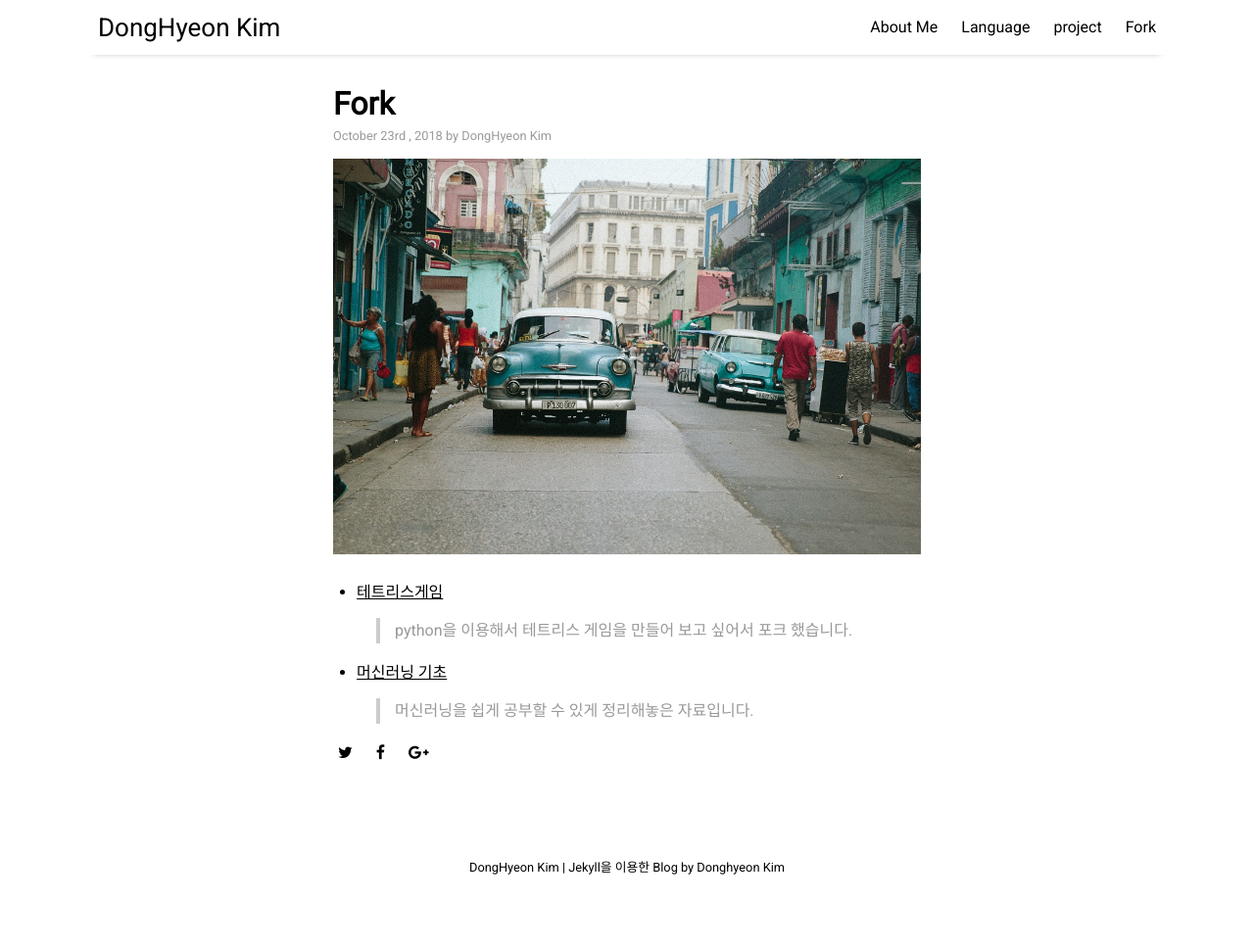
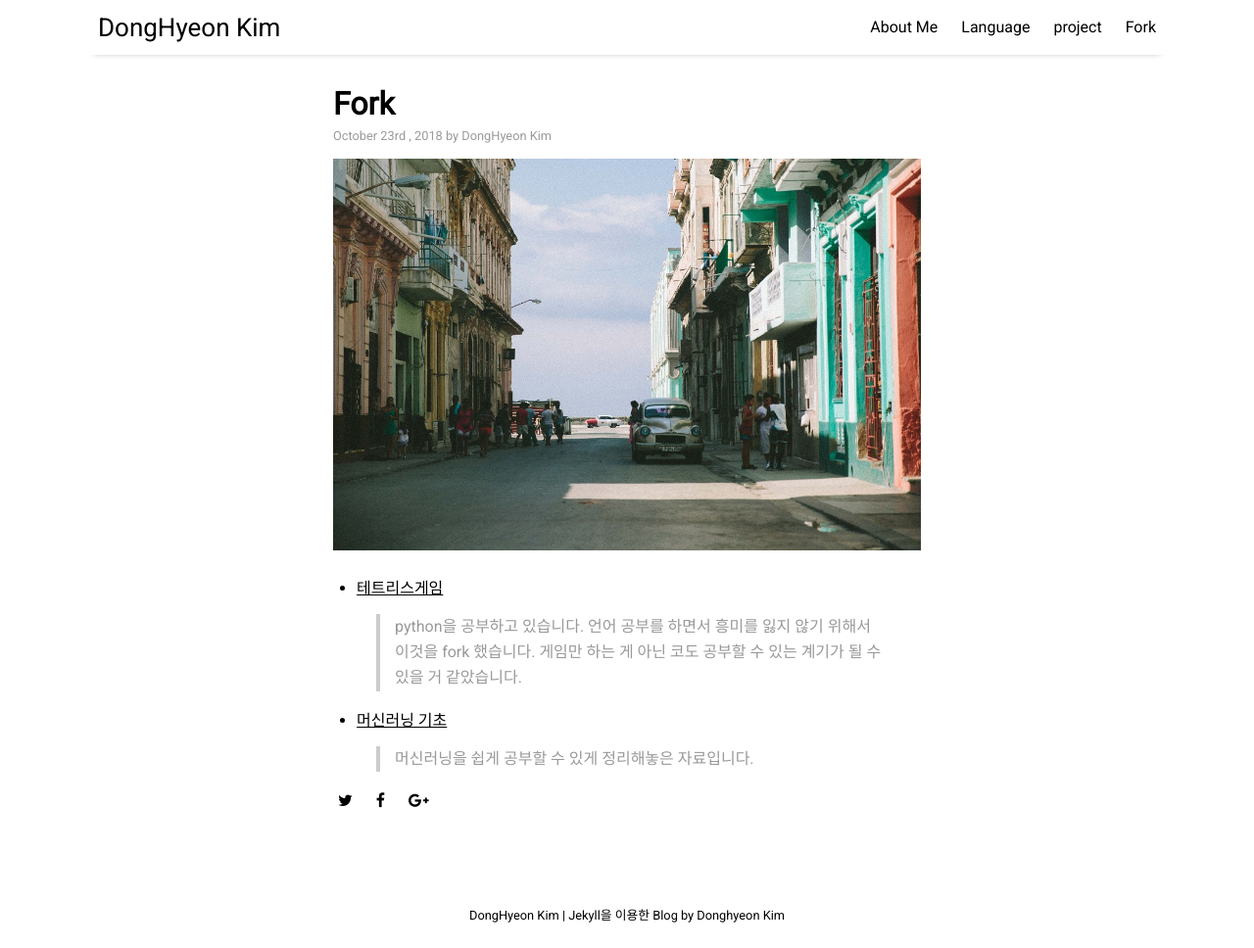
Before and after one commit to xddongx/xddongx.github.io, a Jekyll site: the page built from _posts/2018-10-23-fork.md, in a window 1280 px wide and 968 px high. Shown: the whole window at 98% size. Built offline with Jekyll 4.4.1, drawn with Linux system fonts in a browser that asks for light colours; nearby versions of some CDN libraries.

Commit message:
Update 2018-10-23-fork.md

```diff
--- a/_posts/2018-10-23-fork.md
+++ b/_posts/2018-10-23-fork.md
@@ -4,10 +4,10 @@
 author: "DongHyeon Kim"
 categories: documentation
 
-image: cuba-1.jpg
+image: cuba-3.jpg
 ---
 
 * [테트리스게임](https://github.com/xddongx/python-tetris.git)
-  > python을 이용해서 테트리스 게임을 만들어 보고 싶어서 포크 했습니다.
+  > python을 공부하고 있습니다. 언어 공부를 하면서 흥미를 잃지 않기 위해서 이것을 fork 했습니다. 게임만 하는 게 아닌 코도 공부할 수 있는 계기가 될 수 있을 거 같았습니다.
 * [머신러닝 기초](https://github.com/xddongx/mllecture.git)
   > 머신러닝을 쉽게 공부할 수 있게 정리해놓은 자료입니다.
```
